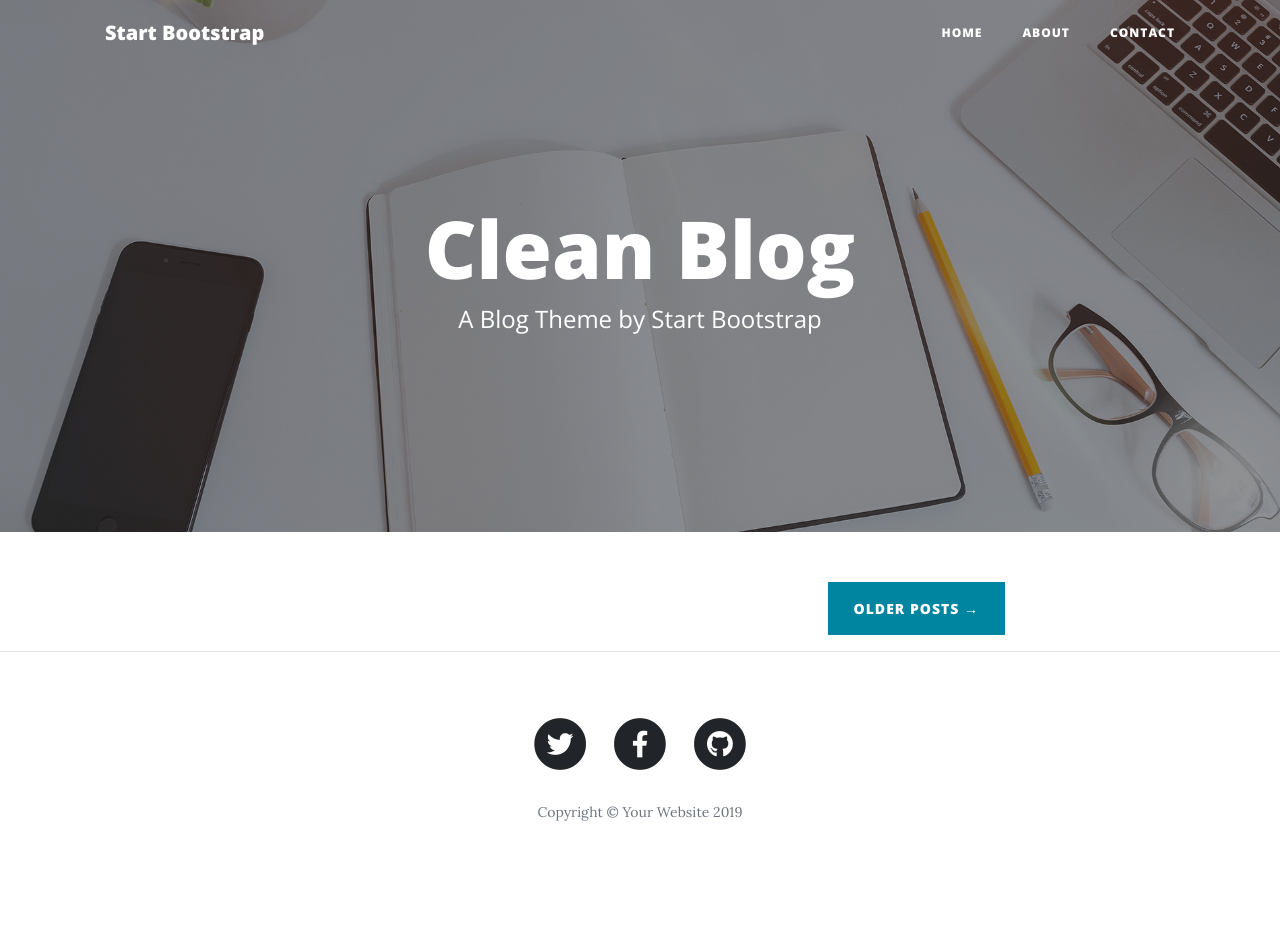
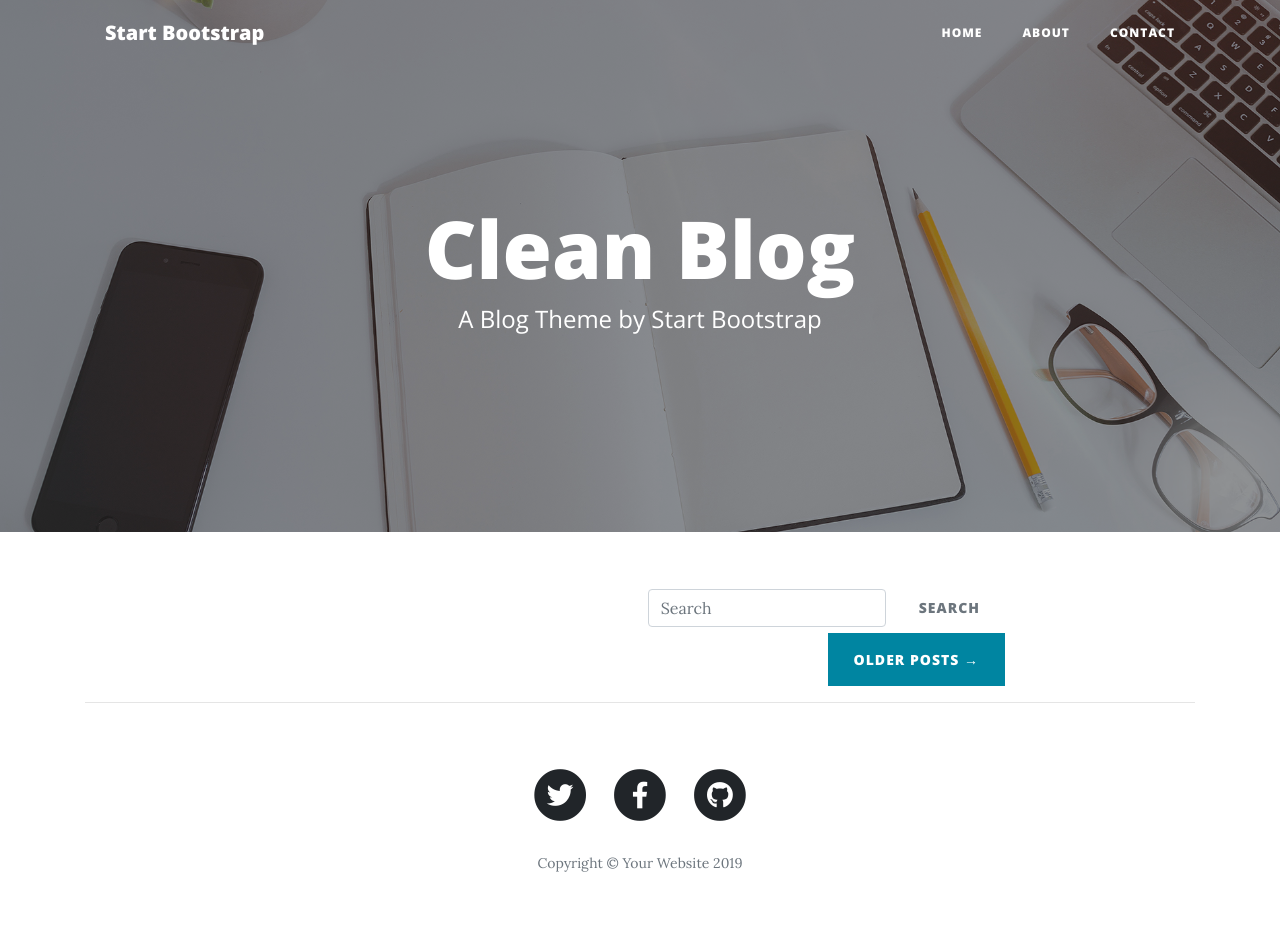
Before and after one commit to Joje1283/blog, a Django app: page / in a window 1280 px wide. Before the commit the page ends 821 px from the top, so only its background shows below. Run offline with Django 3.2, Linux system fonts and the light colour scheme; data that the repository does not hold is empty; some libraries are stand-ins or nearby versions.

Commit message:
Added search function. Removed typo.

```diff
--- a/posts/views.py
+++ b/posts/views.py
@@ -1,10 +1,15 @@
+from django.db.models import Q
 from django.shortcuts import render, get_object_or_404
 from tagging.views import TaggedObjectList
 from .models import Post
 
 
 def home_view(request):
+    query = request.GET.get('q')
     posts = Post.objects.all()
+    if query:
+        posts = posts.filter(Q(subject__icontains=query) | Q(content__icontains=query))
+
     return render(request, 'index.html', {
         'posts': posts,
     })
--- a/templates/about.html
+++ b/templates/about.html
@@ -18,7 +18,6 @@
 {% endblock %}
 {% block content %}
     <!-- Main Content -->
-    <div class="container">
     <div class="row">
         <div class="col-lg-8 col-md-10 mx-auto">
             <p>Lorem ipsum dolor sit amet, consectetur adipisicing elit. Saepe nostrum ullam eveniet pariatur
@@ -35,6 +34,5 @@
                 tempora!</p>
         </div>
     </div>
-    </div>
     <hr>
 {% endblock %}
--- a/templates/base.html
+++ b/templates/base.html
@@ -55,8 +55,18 @@
 {% block header %}
 {% endblock %}
 
-{% block content %}
-{% endblock %}
+<div class="container">
+    {% block content %}
+        <div class="row">
+            <div class="col-lg-8 col-md-10 mx-auto">
+                <form class="form-inline my-2 my-lg-0 justify-content-end" method="get">
+                    <input class="form-control mr-sm-2" type="text" placeholder="Search" aria-label="Search" name="q" value="{{ q }}">
+                    <button class="btn btn-outline-secondary my-2 my-sm-0" type="submit" style="border: none;">Search</button>
+                </form>
+            </div>
+        </div>
+    {% endblock %}
+</div>
 
 <!-- Footer -->
 <footer>
--- a/templates/index.html
+++ b/templates/index.html
@@ -17,8 +17,8 @@
     </header>
 {% endblock %}
 {% block content %}
+    {{ block.super }}
     <!-- Main Content -->
-    <div class="container">
     <div class="row">
         <div class="col-lg-8 col-md-10 mx-auto">
             {% for post in posts %}
@@ -43,7 +43,5 @@
             </div>
         </div>
     </div>
-    </div>
-
     <hr>
 {% endblock %}
--- a/templates/post_detail.html
+++ b/templates/post_detail.html
@@ -19,9 +19,8 @@
     </header>
 {% endblock %}
 {% block content %}
+    {{ block.super }}
     <!-- Post Content -->
-    <article>
-        <div class="container">
     <div class="row">
         <div class="col-lg-8 col-md-10 mx-auto">
             {{ post.content | safe }}
@@ -42,7 +41,5 @@
             {% endfor %}
         </div>
     </div>
-        </div>
-    </article>
     <hr>
 {% endblock %}
--- a/templates/tagging_post_list.html
+++ b/templates/tagging_post_list.html
@@ -17,8 +17,8 @@
     </header>
 {% endblock %}
 {% block content %}
+    {{ block.super }}
     <!-- Main Content -->
-    <div class="container">
     <div class="row">
         <div class="col-lg-8 col-md-10 mx-auto">
             {% for post in object_list %}
@@ -43,7 +43,5 @@
             </div>
         </div>
     </div>
-    </div>
-
     <hr>
 {% endblock %}
```
Also changed, not shown: posts/models.py (+0 -7 lines), templates/tagging_cloud.html (+24 -13 lines). Lines whose indentation alone changed are shown as unchanged.
